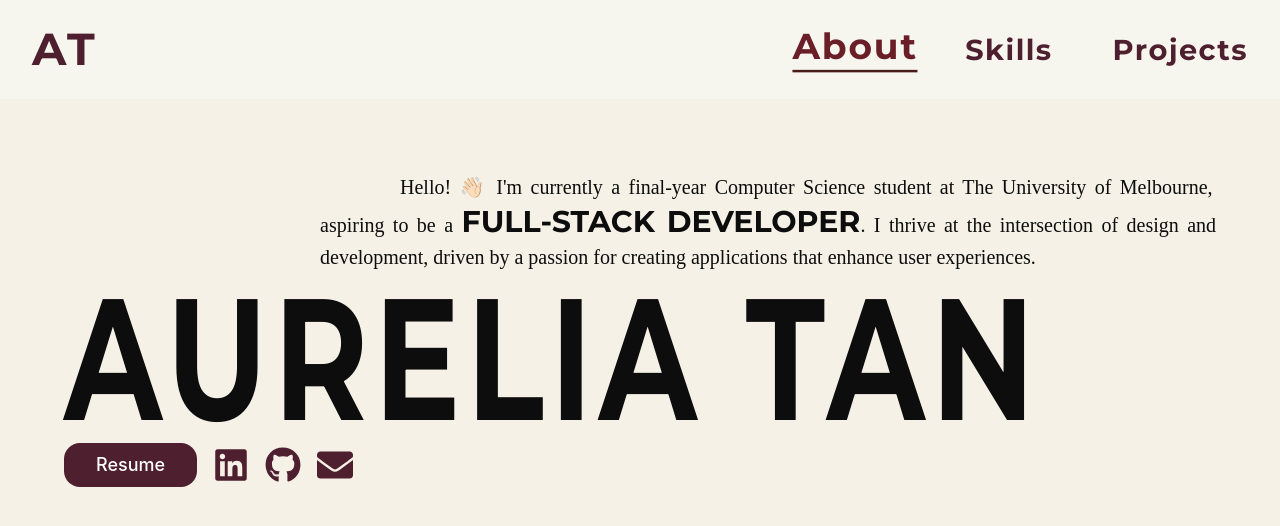
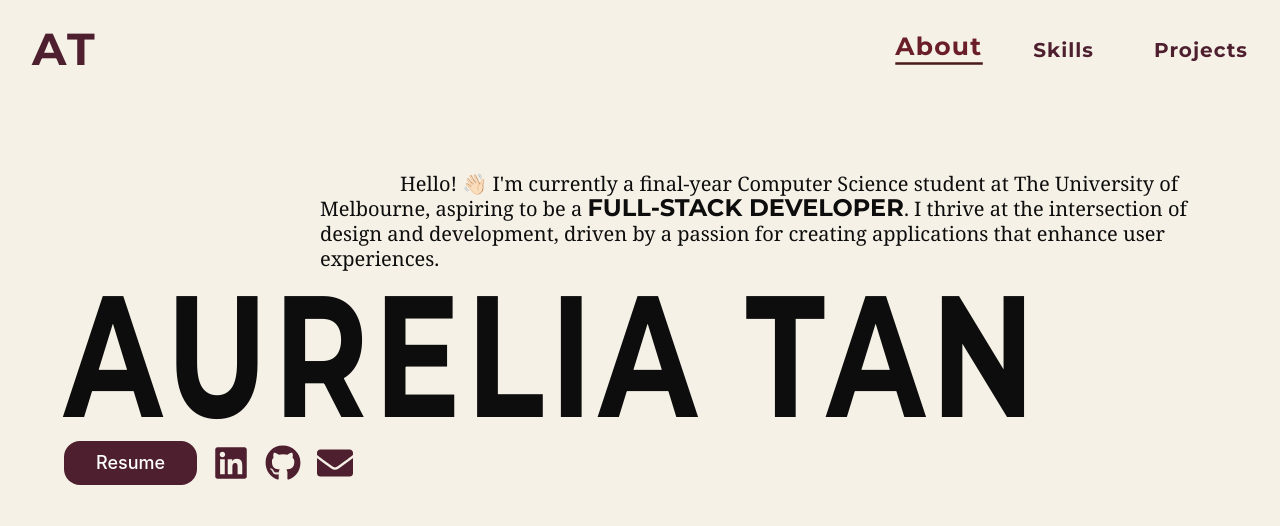
Before and after one commit to aureliatann/portfolio-website, a React (Vite) app: page / in a window 1280 px wide. Shown: the top 526 px of the page. Built offline with nearby package versions, Linux system fonts and the light colour scheme.

Commit message:
final about section

```diff
--- a/src/components/About.jsx
+++ b/src/components/About.jsx
@@ -7,9 +7,9 @@ export default function About() {
 
         {/* Row 1: Right-aligned intro paragraph */}
         <div className="flex w-full justify-end">
-          <p className="text-[#0D0D0D] font-body leading-relaxed text-lg sm:text-xl max-w-4xl indent-20 text-justify">
-            Hello! 👋🏻 I'm currently a final-year Computer Science student at The University of Melbourne, aspiring to be a{' '}
-            {' '}<span className="font-heading uppercase text-xl sm:text-3xl">
+          <p className="text-[#0D0D0D] font-body text-lg sm:text-xl max-w-4xl indent-20 leading-tight">
+            Hello! 👋🏻 I'm currently a final-year Computer Science student at The University of Melbourne, aspiring to be a{" "}
+            <span className="font-heading uppercase text-xl sm:text-2xl leading-none align-baseline">
               full-stack developer
             </span>
             . I thrive at the intersection of design and development, driven by a passion for creating applications that enhance user experiences.
--- a/src/components/Navbar.jsx
+++ b/src/components/Navbar.jsx
@@ -39,7 +39,7 @@ export default function Navbar() {
        sticky top-0 → sticks to top
        z-50 → ensures navbar is on top
     */
-    <nav className="bg-[#f7f6ee] w-full sticky top-0 z-50">
+    <nav className="bg-[#F5F1E6] w-full sticky top-0 z-50">
       {/* flex → place items in a row
           items-center → vertically center items
           justify-between → space between logo and links
@@ -52,7 +52,7 @@ export default function Navbar() {
         </h1>
 
         {/* Navigation links */}
-        <ul className="text-[#4e1f2f] font-heading tracking-wider font-bold flex gap-8 sm:gap-10 md:gap-12 lg:gap-15 text-[1.5rem] sm:text-[1.8rem] font-medium">
+        <ul className="text-[#4e1f2f] font-heading tracking-wider font-bold flex gap-8 sm:gap-10 md:gap-12 lg:gap-15 text-[1.1rem] sm:text-[1.25rem] font-medium">
           {["about", "skills", "projects"].map((section) => (
             <li key={section} className="relative">
               <a
--- a/src/index.css
+++ b/src/index.css
@@ -8,16 +8,18 @@
 /* Headings → Playfair Display Bold */
 .font-heading {
   @apply font-serif;
-  font-family: 'Montserrat', serif;
+  font-family: 'Montserrat', sans-serif;
   font-weight: 800;
 }
 
 /* Body → Inter Regular */
 .font-body {
   @apply font-sans; /* optional */
-  font-family: 'Times New Roman', sans-serif;
+  font-family: 'Georgia', sans-serif;
   font-weight: 500;
 }
+
+
 /* ------------------------------- */
 /* FLOATING ORGANIC BLOB ANIMATIONS */
 /* ------------------------------- */
```
Also changed, not shown: src/App.jsx (+0 -11 lines).
